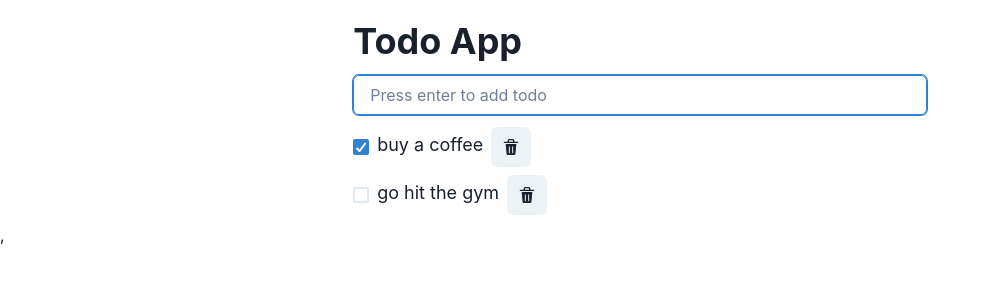
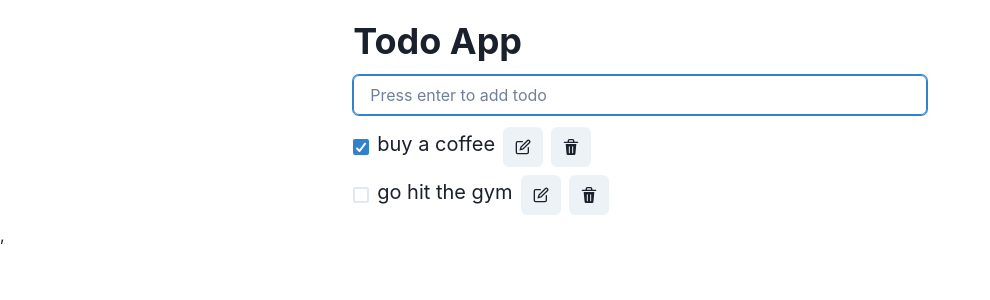
Before and after one commit to kotakanazawa/react-todo-app, a React (Vite) app: page / in a window 1280 px wide. Shown: the top 300 px of the page, without its empty margins (0-990 px from the left). Built offline with nearby package versions, Linux system fonts and the light colour scheme.

Commit message:
Show edit icon

```diff
--- a/src/components/Todo.tsx
+++ b/src/components/Todo.tsx
@@ -1,6 +1,6 @@
 import { FC } from "react";
 import type { TodoType } from "../types/TodoType";
-import { DeleteIcon } from '@chakra-ui/icons'
+import { EditIcon, DeleteIcon } from '@chakra-ui/icons'
 import { Text, ListItem, IconButton, Checkbox } from "@chakra-ui/react"
 
 type Props = TodoType & {
@@ -23,7 +23,14 @@ export const Todo: FC<Props> = ({
         onChange={(e) => handleIsDone(id, e.target.checked)}
         mb='2'
       >
-        <Text as='span' fontSize='lg'>{title}</Text>
+        <Text as='span' fontSize='xl'>{title}</Text>
+        <IconButton
+          aria-label='Edit Todo'
+          icon={<EditIcon />}
+          fontSize='md'
+          ml='2'
+          onClick={() => console.log(id)}
+        />
         <IconButton
           aria-label='Delete todo'
           icon={<DeleteIcon />}
```
